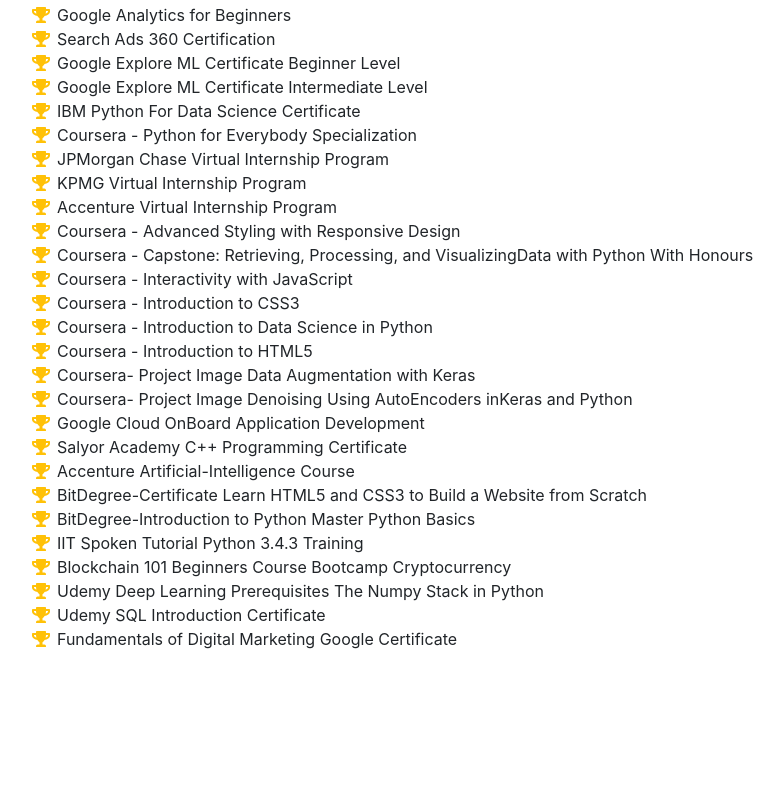
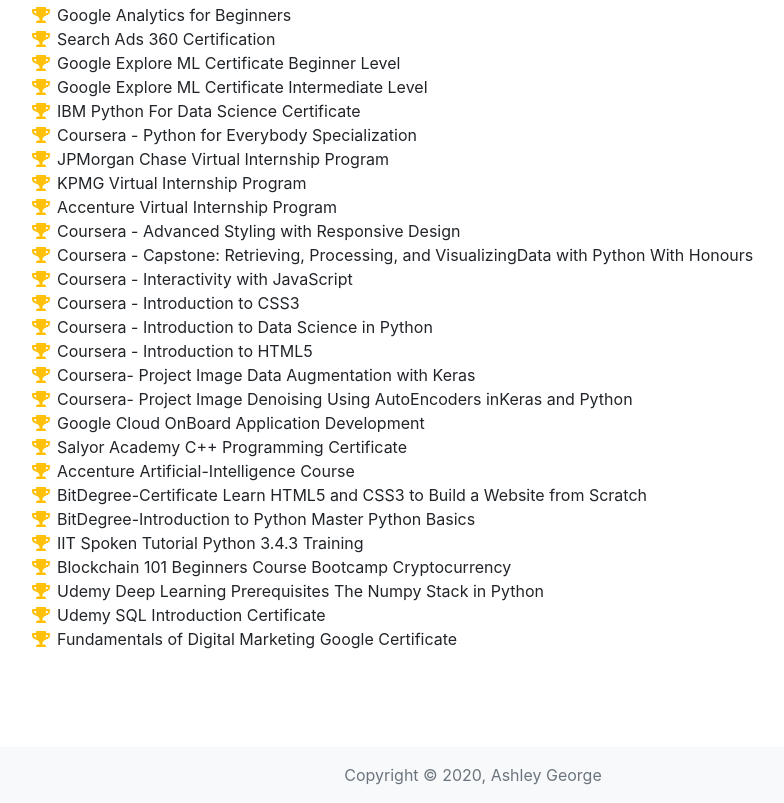
Before and after one commit to Miltondz/Portfolio-CV, a website with bundled scripts: page Portfolio - CV/index.html in a window 1280 px wide. Shown: the part 4189-4992 px from the top of the page, without its empty margins (303-1087 px from the left). Before the commit the page ends 4888 px from the top, so only its background shows below. Built offline with nearby package versions, Linux system fonts and the light colour scheme; a web font is replaced by a local one.

Commit message:
Update index.html

```diff
--- a/Portfolio - CV/index.html
+++ b/Portfolio - CV/index.html
@@ -348,6 +348,12 @@
 
   </div>
 
+  <footer class="footer mt-5 py-3 bg-light">
+      <div class="container text-center">
+        <span class="text-muted">Copyright © 2020, Ashley George</span>
+      </div>
+  </footer>
+
   <!-- Bootstrap core JavaScript -->
   <script src="vendor/jquery/jquery.min.js"></script>
   <script src="vendor/bootstrap/js/bootstrap.bundle.min.js"></script>
```
